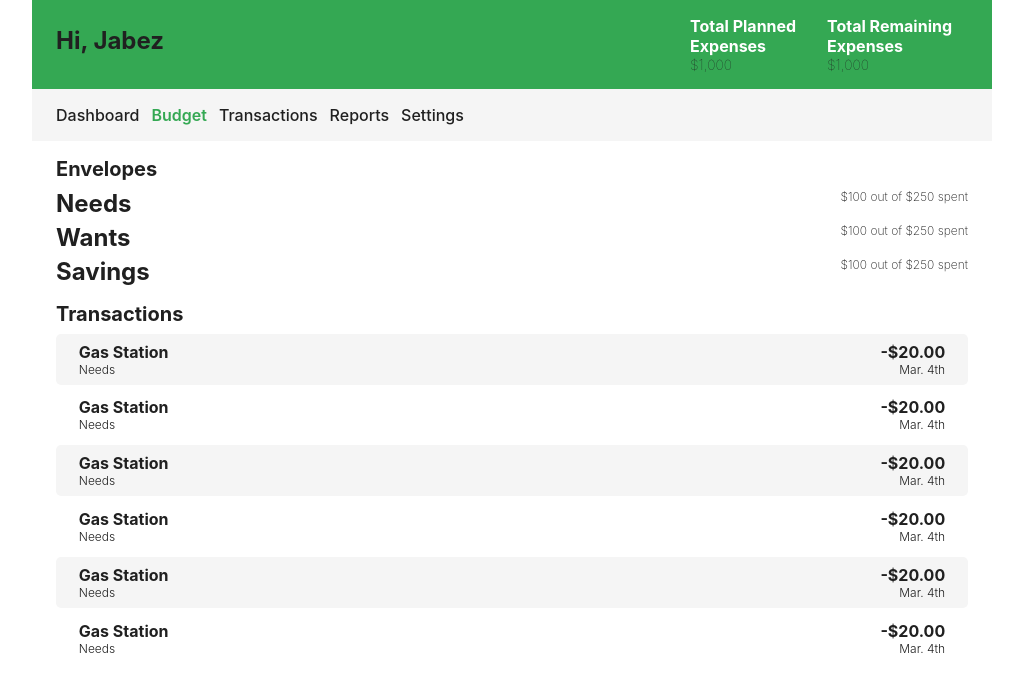
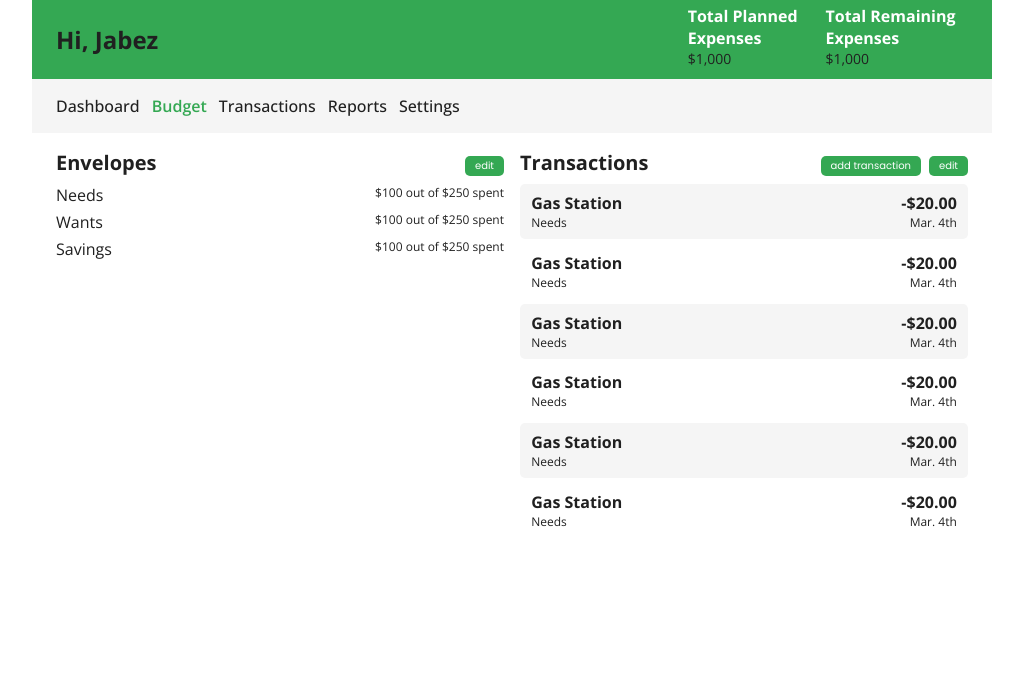
Before and after one commit to BezDailey/Budgeting-App-Frontend, a React (Create React App) app: page / in a window 1280 px wide. Shown: the top 692 px of the page, without its empty margins (128-1151 px from the left). Built offline with nearby package versions, Linux system fonts and the light colour scheme.

Commit message:
finished developing the font end for this

```diff
--- a/public/index.html
+++ b/public/index.html
@@ -8,6 +8,11 @@
   <meta name="theme-color" content="#34A853" />
   <meta name="description" content="Eli: Budgeting App" />
   <link rel="apple-touch-icon" href="%PUBLIC_URL%/logo192.png" />
+  <link rel="preconnect" href="https://fonts.googleapis.com">
+  <link rel="preconnect" href="https://fonts.gstatic.com" crossorigin>
+  <link
+    href="https://fonts.googleapis.com/css2?family=Inter:slnt,wght@-10..0,100..900&family=Open+Sans:ital,wdth,wght@0,75..100,300..800;1,75..100,300..800&family=Poppins:ital,wght@0,100;0,200;0,300;0,400;0,500;0,600;0,700;0,800;0,900;1,100;1,200;1,300;1,400;1,500;1,600;1,700;1,800;1,900&display=swap"
+    rel="stylesheet">
   <!--
       manifest.json provides metadata used when your web app is installed on a
       user's mobile device or desktop. See https://developers.google.com/web/fundamentals/web-app-manifest/
--- a/src/App.css
+++ b/src/App.css
@@ -1,3 +1,5 @@
+@import url('https://fonts.googleapis.com/css2?family=Inter:slnt,wght@-10..0,100..900&family=Open+Sans:ital,wdth,wght@0,75..100,300..800;1,75..100,300..800&family=Poppins:ital,wght@0,100;0,200;0,300;0,400;0,500;0,600;0,700;0,800;0,900;1,100;1,200;1,300;1,400;1,500;1,600;1,700;1,800;1,900&display=swap');
+
 :root {
   --primary-green: #34A853;
   --main-text-color: #202020;
@@ -28,8 +30,9 @@ body {
   padding: 0;
   color: var(--main-text-color);
   width: 100%;
-  font-size: 16px;
+  font-size: 18px;
   min-height: 100vh;
+  font-family: 'Open Sans', san-serif;
 }
 
 /* Small Devices (Tablets, >= 576px) */
@@ -46,7 +49,7 @@ body {
   body {
     width: 100%;
     margin: 0 auto;
-    font-size: 20px;
+    font-size: 16px;
   }
 }
 
--- a/src/components/Header/Header.module.css
+++ b/src/components/Header/Header.module.css
@@ -169,3 +169,39 @@
   }
 
 }
+
+/* Medium Devices (Desktops, >= 768px) */
+@media (min-width: 768px) {
+  :local(.header) {
+    height: 74px;
+    padding-top: 5px;
+    padding-bottom: 0px;
+    align-items: center;
+  }
+
+  :local(h1) {
+    font-size: 24px;
+    align-self: baseline;
+  }
+
+  :local(h2) {
+    font-size: 16px;
+  }
+
+  :local(p) {
+    font-size: 14px;
+  }
+
+  :local(.userName) {
+    padding-top: 18px;
+  }
+}
+
+/* Large Devices (Large Desktops, >= 992px) */
+@media (min-width: 992px) {}
+
+/* Extra Large Devices (Desktops, >= 1200px) */
+@media (min-width: 1200px) {}
+
+/* Extra Extra Large Devices (Extra Extra Large Desktops, >= 1400px) */
+@media (min-width: 1400px) {}
--- a/src/index.css
+++ b/src/index.css
@@ -1,6 +1,8 @@
+@import url('https://fonts.googleapis.com/css2?family=Inter:slnt,wght@-10..0,100..900&family=Open+Sans:ital,wdth,wght@0,75..100,300..800;1,75..100,300..800&family=Poppins:ital,wght@0,100;0,200;0,300;0,400;0,500;0,600;0,700;0,800;0,900;1,100;1,200;1,300;1,400;1,500;1,600;1,700;1,800;1,900&display=swap');
+
 body {
   margin: 0;
-  font-family: -apple-system, BlinkMacSystemFont, 'Segoe UI', 'Roboto', 'Oxygen',
+  font-family: 'Open Sans', -apple-system, BlinkMacSystemFont, 'Segoe UI', 'Roboto', 'Oxygen',
     'Ubuntu', 'Cantarell', 'Fira Sans', 'Droid Sans', 'Helvetica Neue',
     sans-serif;
   -webkit-font-smoothing: antialiased;
--- a/src/pages/Budget/Budget.jsx
+++ b/src/pages/Budget/Budget.jsx
@@ -5,7 +5,10 @@ const Budget = ({ }) => {
   return (
     <main>
       <div className={styles.section}>
-        <h1 className={styles.sectionHeader}>Envelopes</h1>
+        <div className={styles.sectionHeaderContainer}>
+          <h1 className={styles.sectionHeader}>Envelopes</h1>
+          <button className={styles.greenBtn}>edit</button>
+        </div>
         <div className={styles.envelopes}>
           <div className={styles.envelope}>
             <h2>Needs</h2>
@@ -22,7 +25,13 @@ const Budget = ({ }) => {
         </div>
       </div>
       <div className={styles.section}>
-        <h1 className={styles.sectionHeader}>Transactions</h1>
+        <div className={styles.sectionHeaderContainer}>
+          <h1 className={styles.sectionHeader}>Transactions</h1>
+          <div className={styles.btnContainer}>
+            <button className={styles.greenBtn}>add transaction</button>
+            <button className={styles.greenBtn}>edit</button>
+          </div>
+        </div>
         <div className={styles.transactions}>
           <div className={styles.transaction}>
             <div className={styles.transactionLeft}>
--- a/src/pages/Budget/Budget.module.css
+++ b/src/pages/Budget/Budget.module.css
@@ -32,7 +32,7 @@
   margin: 0;
   padding: 0;
   font-size: 16px;
-  font-size: var(--font-light)
+  font-weight: var(--font-normal)
 }
 
 :local(.envelope p) {
@@ -87,3 +87,58 @@
 :local(.transactions .transaction:nth-child(2n)) {
   background-color: var(--background-color)
 }
+
+:local(.greenBtn) {
+  border: none;
+  border-radius: 5px;
+  background-color: var(--primary-green);
+  color: white;
+  font-family: 'Poppins', Arial, Helvetica, sans-serif;
+  margin: 0;
+  padding: 0 10px;
+  font-size: 10px;
+  height: 20px;
+  align-self: flex-end;
+  cursor: pointer;
+}
+
+:local(.sectionHeaderContainer) {
+  display: flex;
+  flex-direction: row;
+  justify-content: space-between;
+}
+
+:local(.btnContainer) {
+  display: flex;
+  flex-direction: row;
+  gap: .5rem;
+  text-align: bottom;
+  font-size: 13px;
+}
+
+/* Extra Small Devices (Phones, < 576px) */
+@media (max-width: 575.98px) {}
+
+/* Small Devices (Tablets, >= 576px) */
+@media (min-width: 576px) {}
+
+/* Medium Devices (Desktops, >= 768px) */
+@media (min-width: 768px) {
+  :local(main) {
+    flex-direction: row;
+    justify-content: space-between;
+  }
+
+  :local(.section) {
+    width: 100%;
+  }
+}
+
+/* Large Devices (Large Desktops, >= 992px) */
+@media (min-width: 992px) {}
+
+/* Extra Large Devices (Desktops, >= 1200px) */
+@media (min-width: 1200px) {}
+
+/* Extra Extra Large Devices (Extra Extra Large Desktops, >= 1400px) */
+@media (min-width: 1400px) {}
```
Also changed, not shown: src/responsive-design-layout.css (added, +17 -0 lines).
